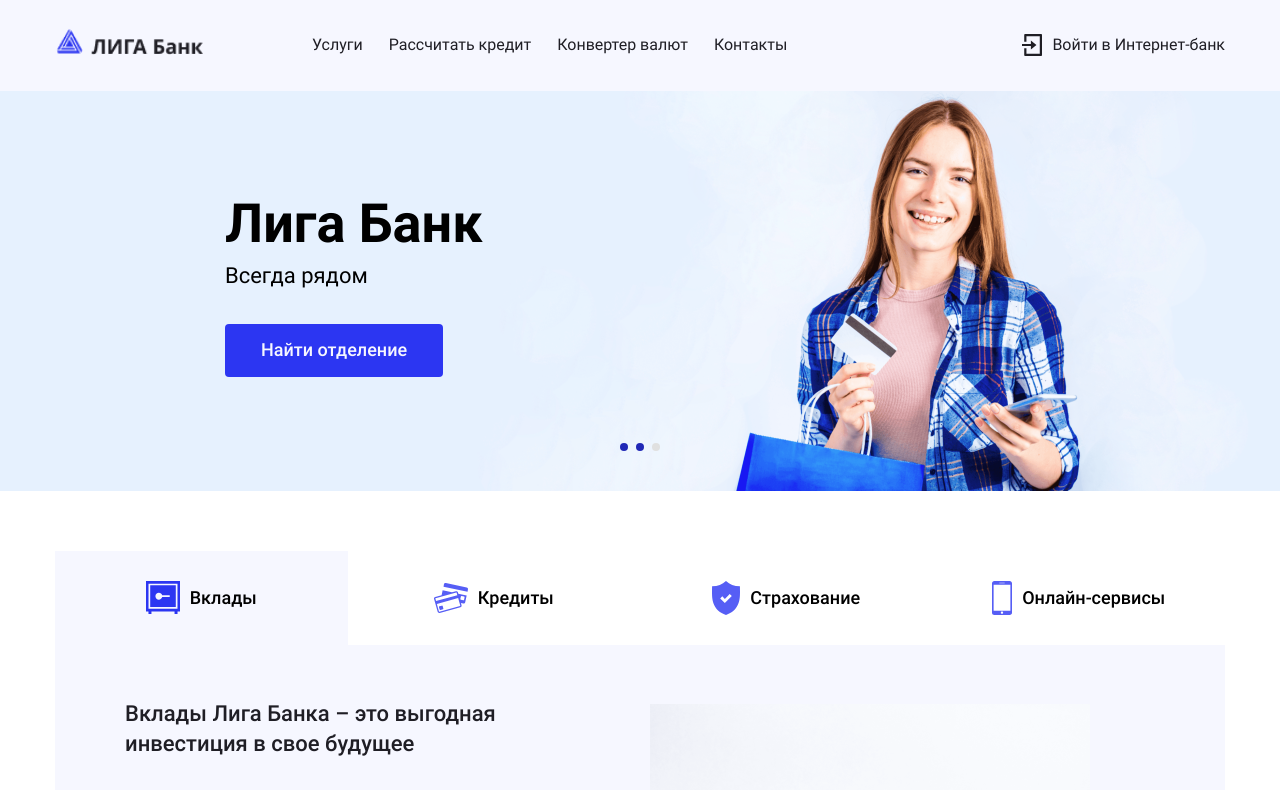
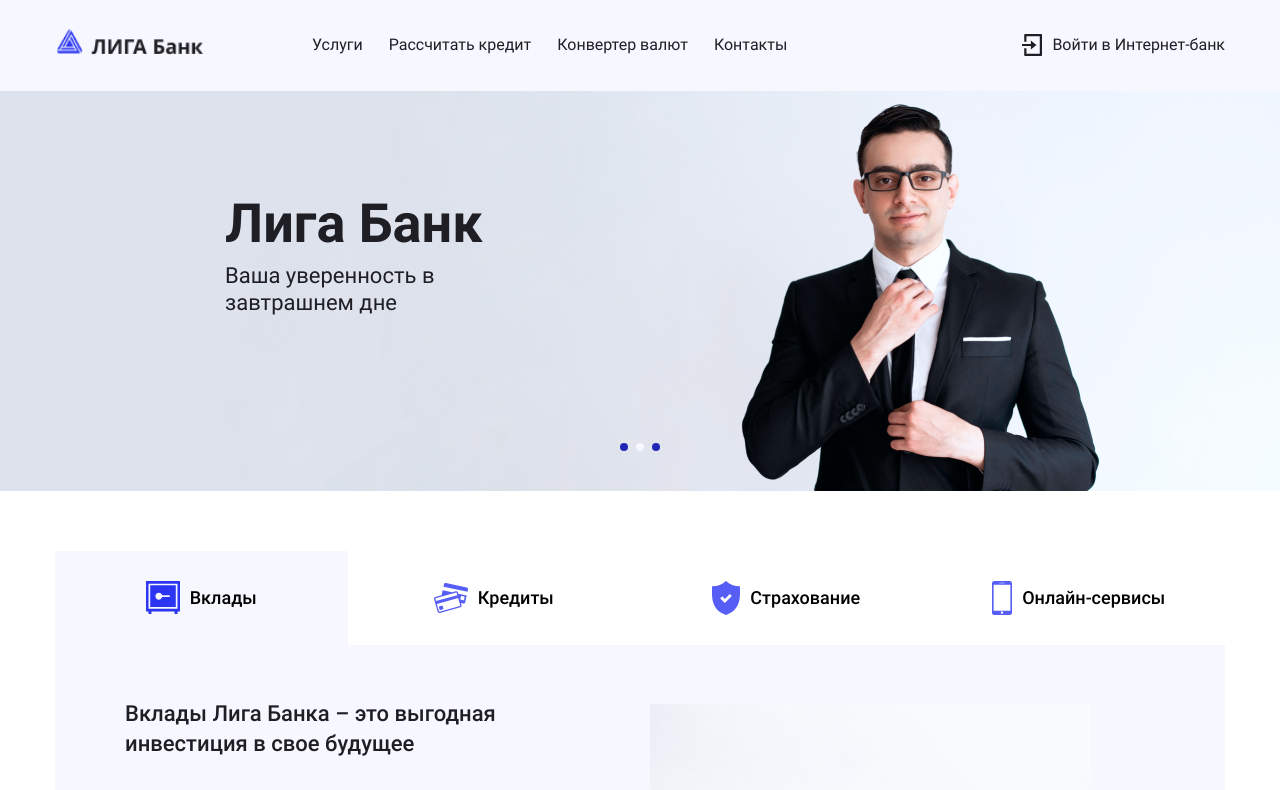
Before and after one commit to Marinishka/shipovalova-liga-bank-2, a React (Create React App) app: page / in a window 1280 px wide. Shown: the top 790 px of the page. Built offline with nearby package versions, Linux system fonts and the light colour scheme.

Commit message:
Небольшая поправка

```diff
--- a/src/components/slider/slider.jsx
+++ b/src/components/slider/slider.jsx
@@ -3,7 +3,7 @@ import {ImgsSlider, KeyCodes} from '../../const';
 import {HashLink} from 'react-router-hash-link';
 
 const Slider = () => {
-  const [activeSlide, setActiveSlide] = useState(1);
+  const [activeSlide, setActiveSlide] = useState(0);
 
   const getNextSlide = () => {
     setActiveSlide((current) => {
```
